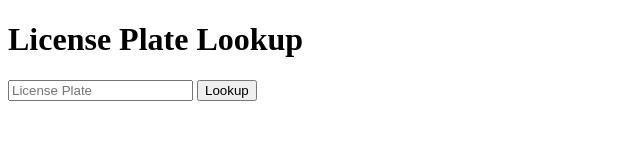
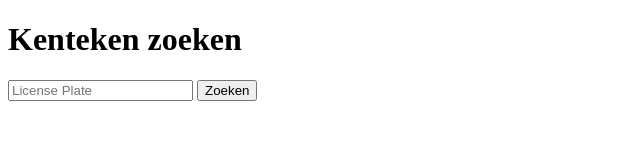
Before and after one commit to FreekStelten/webapp, a plain HTML site: page index.html in a window 1280 px wide. Shown: the whole page, without its empty margins (0-640 px from the left). Drawn offline with Linux system fonts and the light colour scheme.

Commit message:
indexhtml aangepast

```diff
--- a/index.html
+++ b/index.html
@@ -1,13 +1,13 @@
 <!DOCTYPE html>
 <html>
 <head>
-	<title>License Plate Lookup</title>
+	<title>Kenteken zoeken</title>
 </head>
 <body>
-	<h1>License Plate Lookup</h1>
+	<h1>Kenteken zoeken</h1>
 	<form action="/lookup" method="post">
 		<input type="text" name="licensePlate" placeholder="License Plate" required>
-		<button type="submit">Lookup</button>
+		<button type="submit">Zoeken</button>
 	</form>
 </body>
 </html>
```
